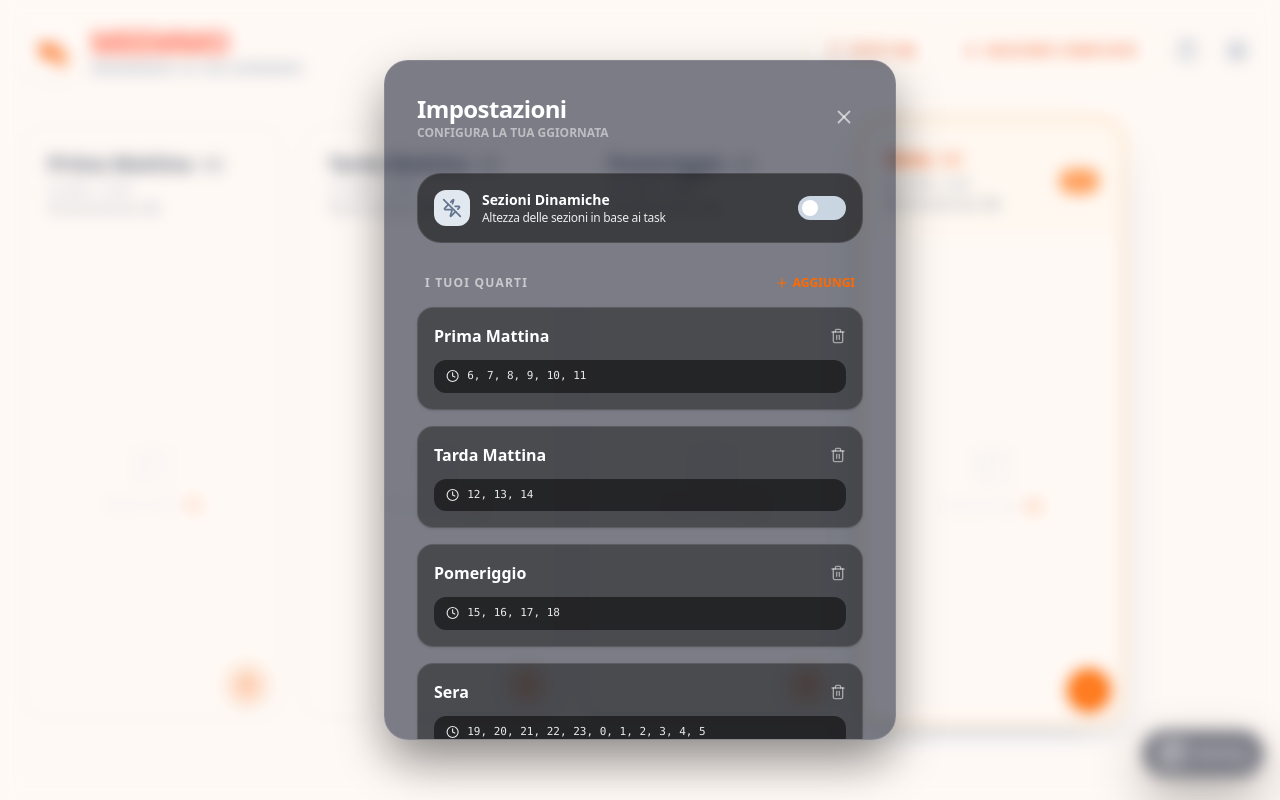
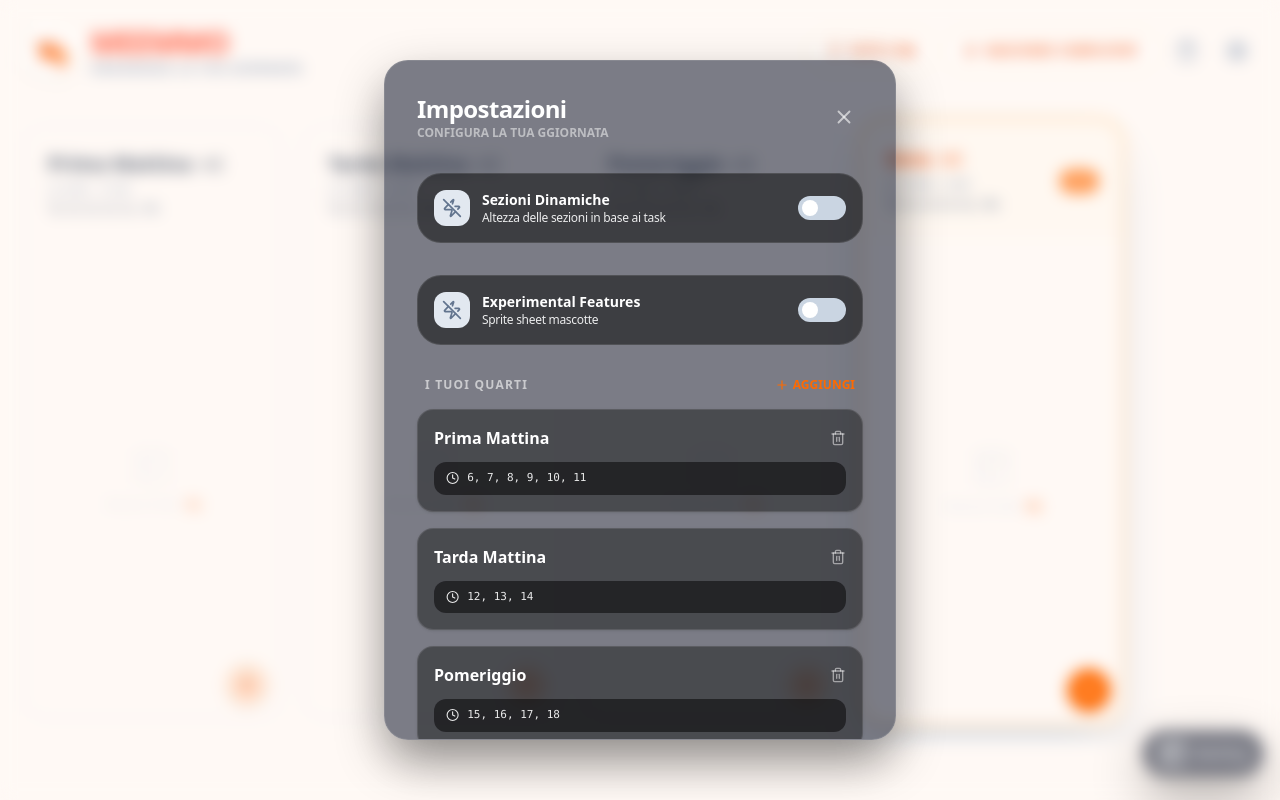
Before and after one commit to meemmo-app/meemmo-app.github.io, a React (Vite) app: page / in a window 1280 px wide. Both pictures are taken after a click on the button 1237 px from the left and 51 px from the top of the page. Built offline with nearby package versions, Linux system fonts and the light colour scheme.

Commit message:
Added control to enable disable sprite sheet experimental

```diff
--- a/src/App.jsx
+++ b/src/App.jsx
@@ -39,7 +39,8 @@ export default function App() {
     setIsDynamicColumns,
   } = useSections();
 
-  const { getSpriteExperimental, setSpriteExperimental } = useExperimental();
+  const { experimental, getSpriteExperimental, setSpriteExperimental } =
+    useExperimental();
 
   // State UI locale
   const [activeQuarterIndex, setActiveQuarterIndex] = useState(0);
@@ -447,7 +448,7 @@ export default function App() {
             setIsModalOpen(false);
             setEditingTask(null);
           }}
-          spriteExperimental={() => getSpriteExperimental()}
+          spriteExperimental={getSpriteExperimental()}
         />
       </Dialog>
       {/* Settings Modal */}
@@ -460,6 +461,8 @@ export default function App() {
           onClose={() => setIsSettingsOpen(false)}
           activeQuarterIndex={activeQuarterIndex}
           setActiveQuarterIndex={setActiveQuarterIndex}
+          getSpriteExperimental={getSpriteExperimental}
+          setSpriteExperimental={setSpriteExperimental}
         />
       </Dialog>
       {/* Modale di Conferma Eliminazione */}
--- a/src/components/SettingsModal.jsx
+++ b/src/components/SettingsModal.jsx
@@ -92,6 +92,8 @@ export const SettingsModal = ({
   onClose,
   activeQuarterIndex,
   setActiveQuarterIndex,
+  getSpriteExperimental,
+  setSpriteExperimental,
 }) => {
   const addSection = () => {
     const newSection = {
@@ -158,6 +160,15 @@ export const SettingsModal = ({
         subtitle={"Altezza delle sezioni in base ai task"}
       ></Switch>
 
+      <Switch
+        option={getSpriteExperimental()}
+        setOption={setSpriteExperimental}
+        iconOn={<Zap size={20} />}
+        iconOff={<ZapOff size={20} />}
+        title={"Experimental Features"}
+        subtitle={"Sprite sheet mascotte"}
+      ></Switch>
+
       {/* Lista Sezioni */}
       <div className="space-y-4">
         <div className="flex justify-between items-center px-2">
--- a/src/components/TaskModal.jsx
+++ b/src/components/TaskModal.jsx
@@ -101,7 +101,7 @@ export const TaskModal = ({
     >
       {/* Animated Shrimp Badge */}
       {!spriteExperimental && (
-        <div className="hidden absolute z-50 -top-5 -left-5 text-6xl animate-[bounce_3s_ease-in-out_infinite] drop-shadow-2xl">
+        <div className="absolute z-50 -top-5 -left-5 text-6xl animate-[bounce_3s_ease-in-out_infinite] drop-shadow-2xl">
           🦐
         </div>
       )}
--- a/src/hooks/useExperimental.js
+++ b/src/hooks/useExperimental.js
@@ -19,7 +19,7 @@ export function useExperimental() {
   };
 
   useEffect(() => {
-    localStorage.setItem("meemmo-sections", JSON.stringify(experimental));
+    localStorage.setItem("meemmo-experimental", JSON.stringify(experimental));
   }, [experimental]);
 
   return {
```
